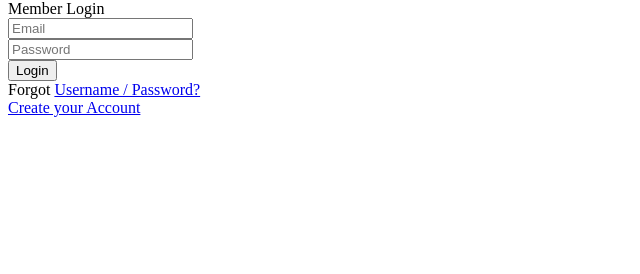
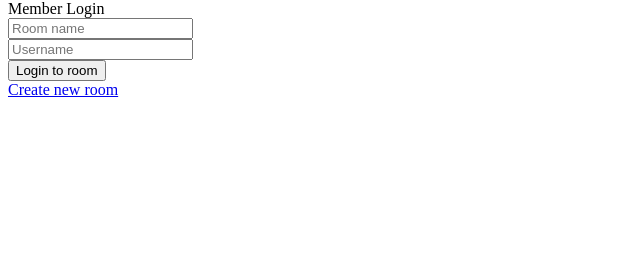
Before and after one commit to kikyo2006/simplechat-aiohttp, a Python web app: template templates/chat/room.html in a window 1280 px wide. Shown: the part 26-300 px from the top of the page, without its empty margins (0-640 px from the left). Run offline with Jinja, Linux system fonts and the light colour scheme; the template is opened without the code that fills it, so the values that code supplies are empty; some libraries are stand-ins or nearby versions.

Commit message:
make room.html more friendly

```diff
--- a/templates/chat/room.html
+++ b/templates/chat/room.html
@@ -1,4 +1,6 @@
 {% extends "base.html" %}
+
+{% block title %}Đăng nhập vào room chat{% endblock %}
 
 {% block body_content %}
     <div class="login100-pic js-tilt" data-tilt>
@@ -9,40 +11,34 @@
 						Member Login
 					</span>
 
-					<div class="wrap-input100 validate-input" data-validate = "Valid email is required: ex@abc.xyz">
-						<input class="input100" type="text" name="email" placeholder="Email">
+                    <div class="wrap-input100 validate-input">
+						<input class="input100" type="text" name="roomname" placeholder="Room name">
 						<span class="focus-input100"></span>
 						<span class="symbol-input100">
-							<i class="fa fa-envelope" aria-hidden="true"></i>
+							<i class="fa fa-comments" aria-hidden="true"></i>
 						</span>
 					</div>
 
-					<div class="wrap-input100 validate-input" data-validate = "Password is required">
-						<input class="input100" type="password" name="pass" placeholder="Password">
+					<div class="wrap-input100 validate-input">
+						<input class="input100" type="text" name="username" placeholder="Username">
 						<span class="focus-input100"></span>
 						<span class="symbol-input100">
-							<i class="fa fa-lock" aria-hidden="true"></i>
+							<i class="fa fa-user-circle-o" aria-hidden="true"></i>
 						</span>
 					</div>
 
+
+
 					<div class="container-login100-form-btn">
 						<button class="login100-form-btn">
-							Login
+							Login to room
 						</button>
 					</div>
 
-					<div class="text-center p-t-12">
-						<span class="txt1">
-							Forgot
-						</span>
-						<a class="txt2" href="#">
-							Username / Password?
-						</a>
-					</div>
 
 					<div class="text-center p-t-136">
 						<a class="txt2" href="#">
-							Create your Account
+							Create new room
 							<i class="fa fa-long-arrow-right m-l-5" aria-hidden="true"></i>
 						</a>
 					</div>
```
